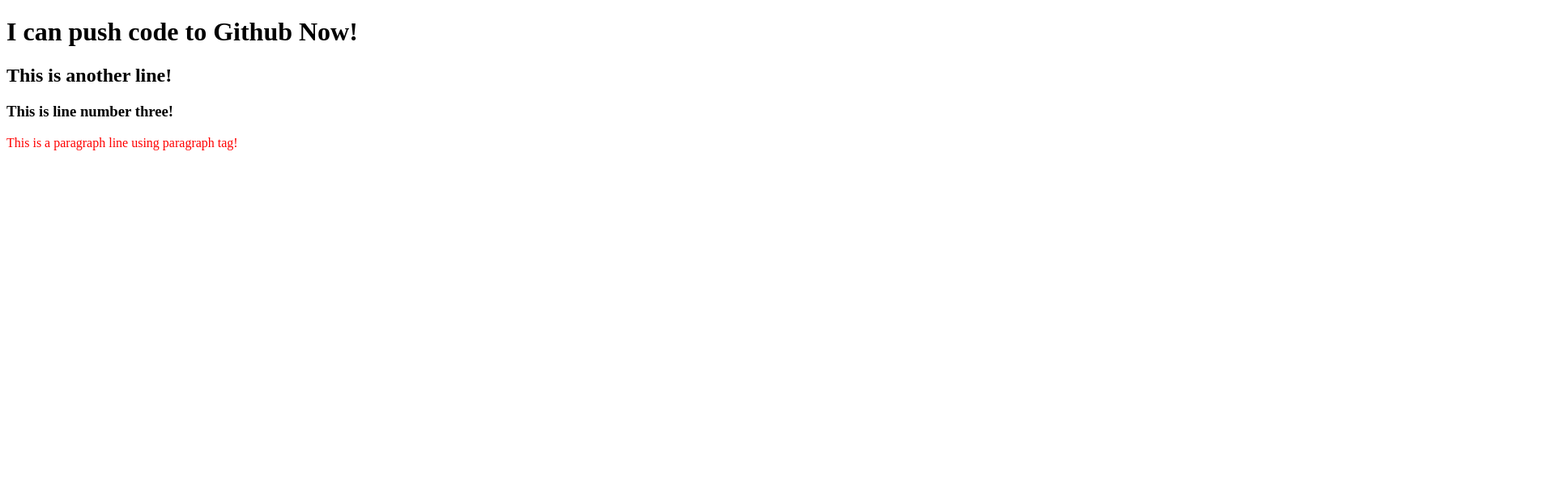
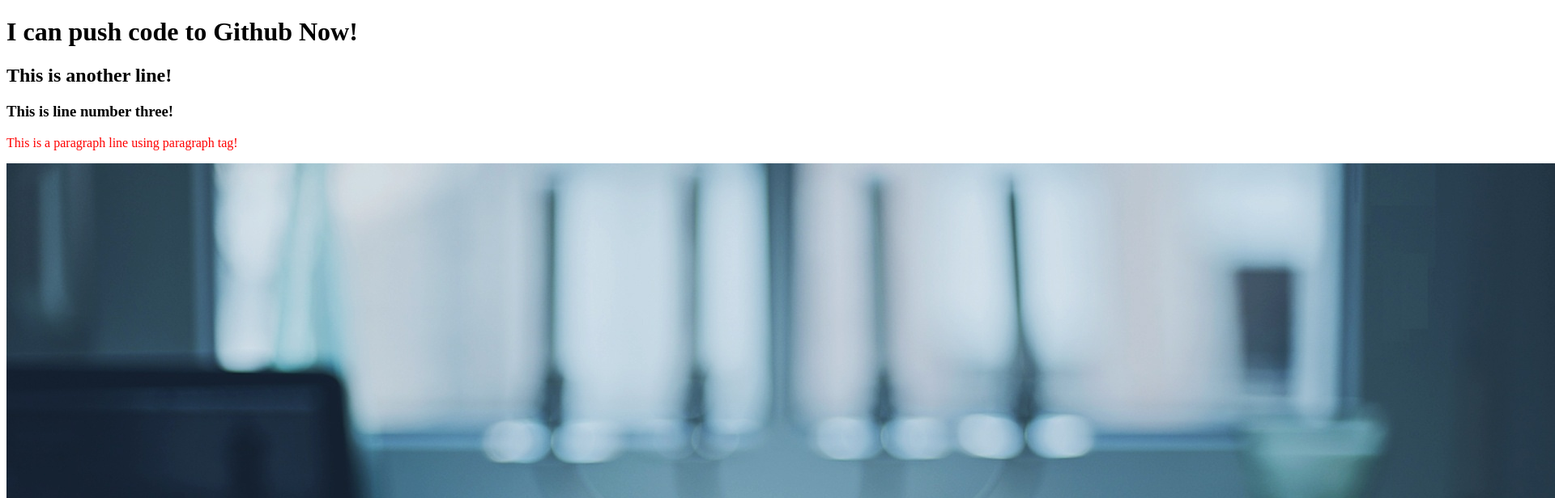
Before and after one commit to Hrithikishere/my-first-repo, a plain HTML site: page index.html in a window 1280 px wide. Shown: the top 616 px of the page at 81% size, 1920 px wide, since content can reach past the window. Drawn offline with Linux system fonts and the light colour scheme.

Commit message:
new image added

```diff
--- a/index.html
+++ b/index.html
@@ -13,5 +13,8 @@
         <h3>This is line number three!</h3>
 
         <p>This is a paragraph line using paragraph tag!</p>
+
+        <img src="img.jpg" alt="image">
+
     </body>
 </html>
```
Also changed, not shown: img.jpg (added).
